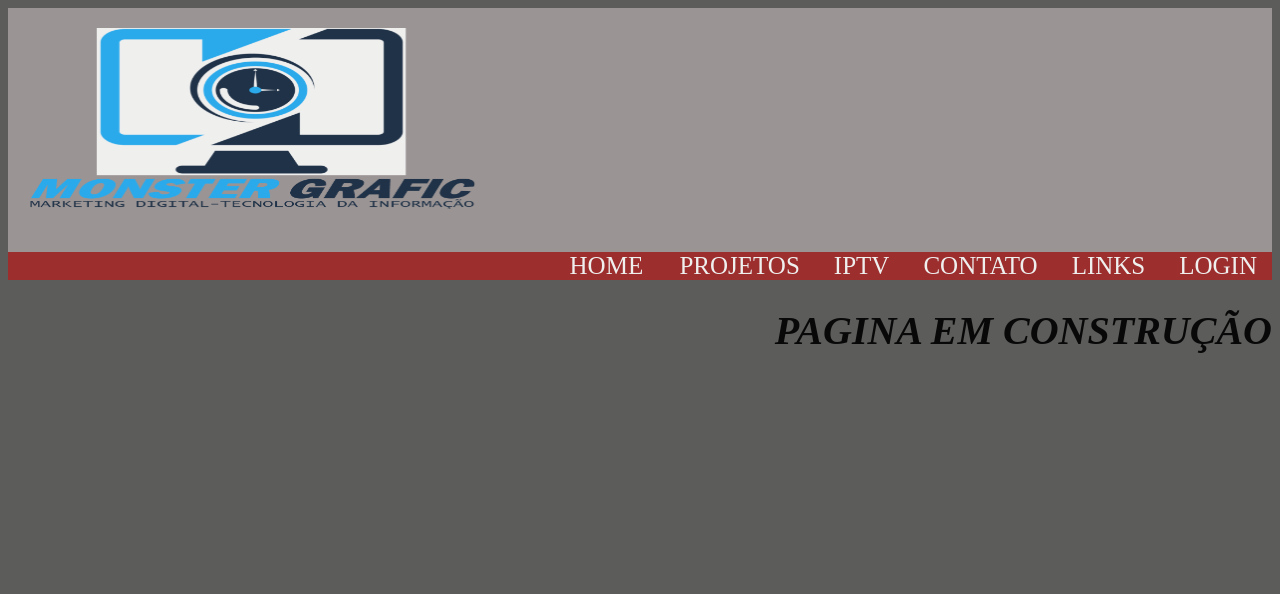
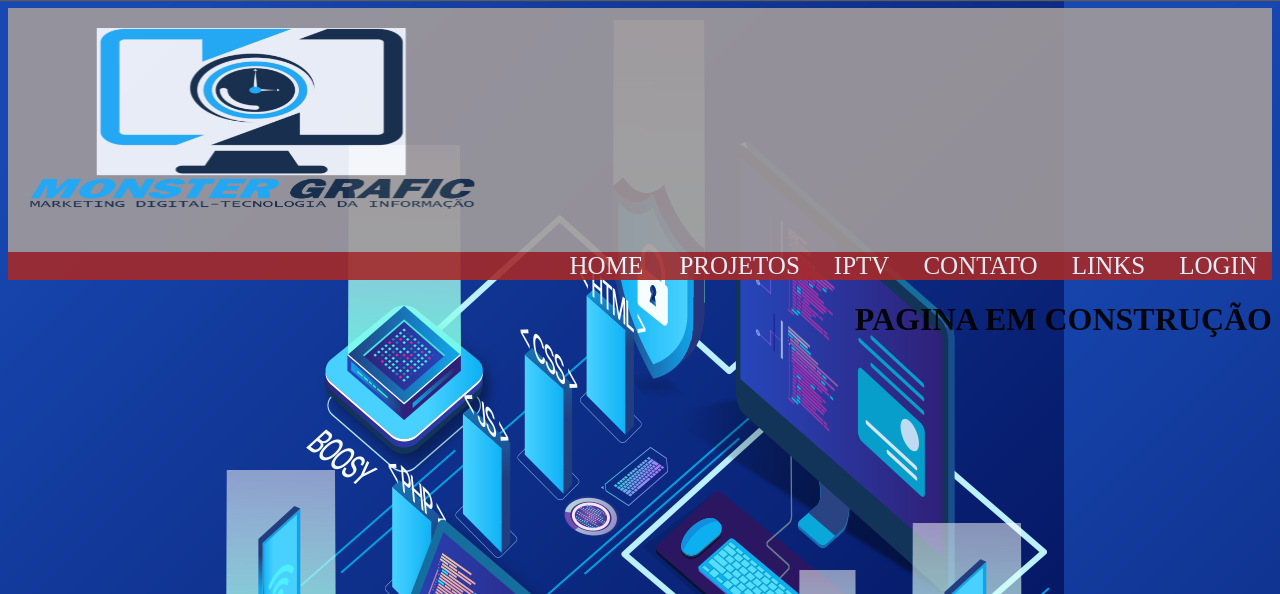
Before and after one commit to leopoldo-collato/monstergraphic, a PHP site: page /iptv.html in a window 1280 px wide. Shown: the top 594 px of the page. Run offline with PHP 8.4, Linux system fonts and the light colour scheme.

Commit message:
correção de erros código css

```diff
--- a/css/style.css
+++ b/css/style.css
@@ -1,8 +1,8 @@
 body {
     background: rgb(92, 92, 91);
-    background-image: (./img/fundo_tech.png);
+    background-image: url(/img/fundo_tech.png);
     opacity: 0.9;
-    margin: 1, 0;
+    margin: (1, 0);
 }
 
 .topo {
@@ -12,12 +12,12 @@ body {
     text-align: left;
 }
 
-h1 {
+.h1 {
     font-style: italic;
     font-size: 40px;
 }
 
-h2 {
+.h2 {
     color: brown;
     background-color: rgb(162, 155, 155);
     opacity: 1.9;
```
